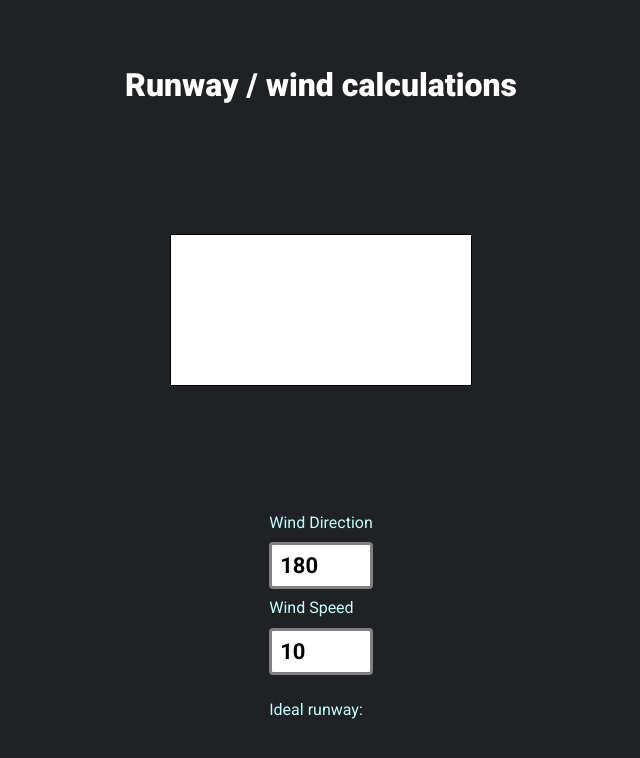
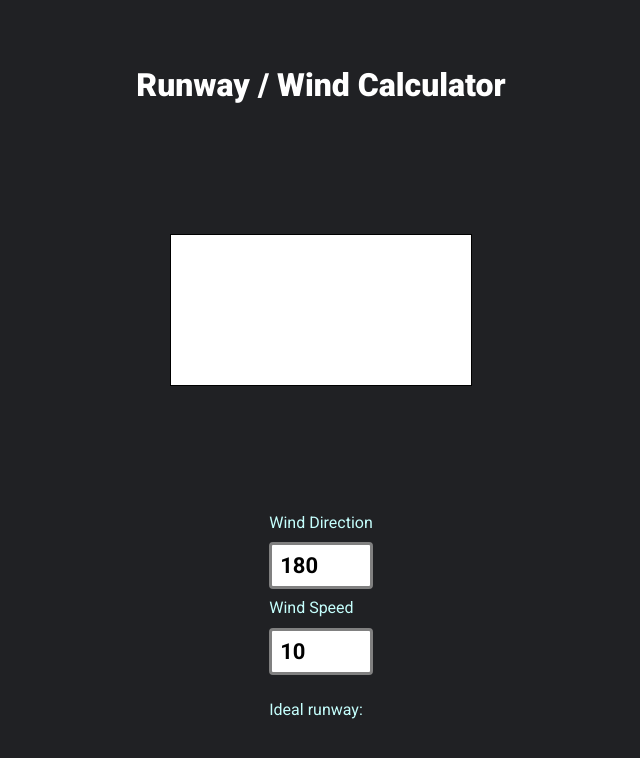
Before and after one commit to gstevenson/wind, a website built with webpack: page index.html in a window 1280 px wide. Shown: the whole page, without its empty margins (319-959 px from the left). Built offline with nearby package versions, Linux system fonts and the light colour scheme.

Commit message:
correct page title casing

```diff
--- a/index.html
+++ b/index.html
@@ -35,7 +35,7 @@
     </head>
 
     <body class="roboto-regular">
-        <h1 class="roboto-black">Runway / wind calculations</h1>
+        <h1 class="roboto-black">Runway / Wind Calculator</h1>
 
         <canvas id="myCanvas"> Your browser does not support the canvas element. </canvas>
 
```
